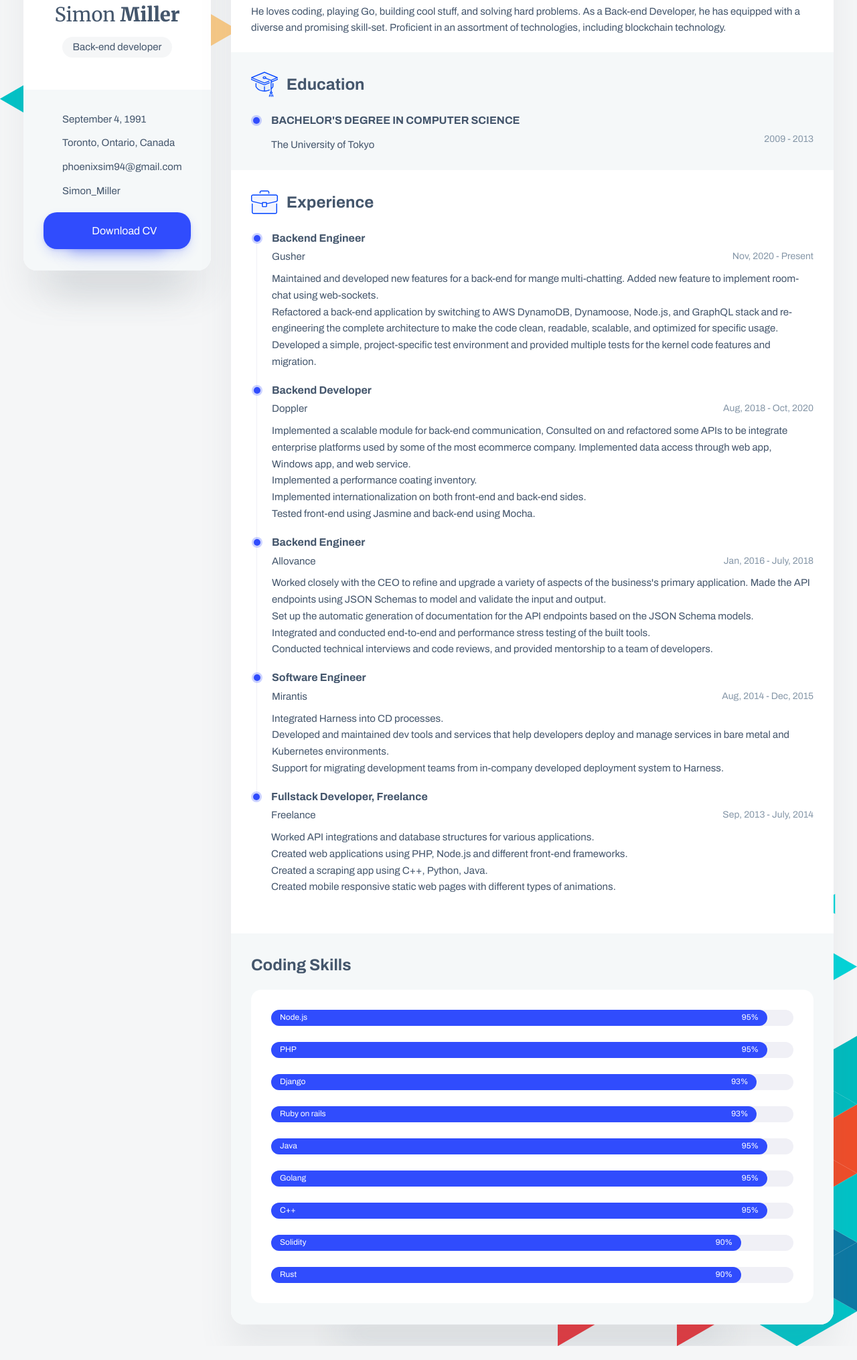
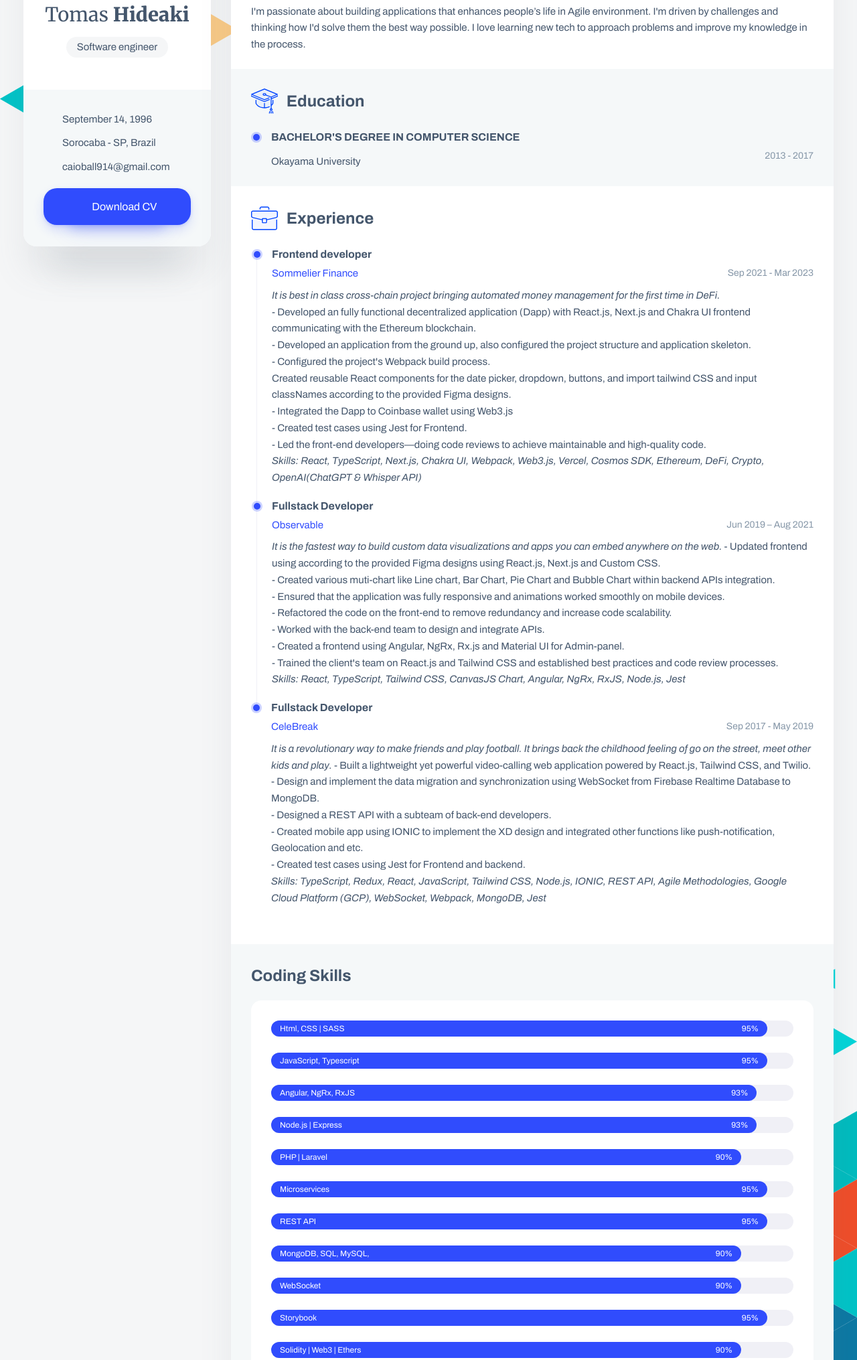
Before and after one commit to caioball914/caioball914.github.io, a plain HTML site: page index.html in a window 1280 px wide. Shown: the part 264-2295 px from the top of the page at 67% size. Before the commit the page ends 2274 px from the top, so only its background shows below. Drawn offline with Linux system fonts and the light colour scheme.

Commit message:
inital commit

```diff
--- a/index.html
+++ b/index.html
@@ -6,7 +6,7 @@
 
 <head>
 	<meta charset="utf-8" />
-	<title>Simon Miller</title>
+	<title>Tomas Hideaki</title>
 
 	<!-- Meta Data -->
 	<meta http-equiv="X-UA-Compatible" content="IE=edge">
@@ -68,42 +68,41 @@
 							</g>
 						</svg>
 						<div class="text-center">
-							<h3 class="title title--h3 sidebar__user-name"><span class="weight--500">Simon</span> Miller
+							<h3 class="title title--h3 sidebar__user-name"><span class="weight--500">Tomas </span>
+								Hideaki
 							</h3>
-							<div class="badge badge--light">Back-end developer</div>
+							<div class="badge badge--light">Software engineer</div>
 
 							<!-- Social -->
 							<div class="social">
-								<a class="social__link" href="https://github.com/phoenixsim94"><i class="font-icon icon-github"></i></a>
-								<a class="social__link" href="https://www.linkedin.com/in/simon-miller-888837254/"><i
+								<a class="social__link" href="https://github.com/caioball914"><i
+										class="font-icon icon-github"></i></a>
+								<a class="social__link" href="https://www.linkedin.com/in/tomas-hideaki-t914/"><i
 										class="font-icon icon-linkedin2"></i></a>
-								<a class="social__link" href="mailto:phoenixsim94@gmail.com"><i class="font-icon icon-google"></i></a>
+								<a class="social__link" href="mailto:caioball914@gmail.com"><i
+										class="font-icon icon-google"></i></a>
 							</div>
 						</div>
 
 						<div class="sidebar__info box-inner box-inner--rounded">
 							<ul class="contacts-block">
-								<li class="contacts-block__item" data-toggle="tooltip" data-placement="top" title="Birthday">
-									<i class="font-icon icon-calendar"></i>September 4, 1991
+								<li class="contacts-block__item" data-toggle="tooltip" data-placement="top"
+									title="Birthday">
+									<i class="font-icon icon-calendar"></i>September 14, 1996
 								</li>
-								<li class="contacts-block__item" data-toggle="tooltip" data-placement="top" title="Address">
-									<i class="font-icon icon-location"></i>Toronto, Ontario, Canada
+								<li class="contacts-block__item" data-toggle="tooltip" data-placement="top"
+									title="Address">
+									<i class="font-icon icon-location"></i>Sorocaba - SP, Brazil
 								</li>
-								<li class="contacts-block__item" data-toggle="tooltip" data-placement="top" title="E-mail">
-									<a href="mailto:phoenixsim94@gmail.com"><i
-											class="font-icon icon-envelope"></i>phoenixsim94@gmail.com</a>
-								</li>
-								<!-- <li class="contacts-block__item" data-toggle="tooltip" data-placement="top"
-									title="Phone">
-									<i class="font-icon icon-phone"></i>+1 (070) 123-4567
-								</li> -->
-								<li class="contacts-block__item" data-toggle="tooltip" data-placement="top" title="Skype">
-									<a href="https://join.skype.com/invite/teXBEksSIMLj"><i
-											class="font-icon icon-skype"></i>Simon_Miller</a>
+								<li class="contacts-block__item" data-toggle="tooltip" data-placement="top"
+									title="E-mail">
+									<a href="mailto:caioball914@gmail.com"><i
+											class="font-icon icon-envelope"></i>caioball914@gmail.com</a>
 								</li>
 							</ul>
 
-							<a class="btn" href="./assets/cv.pdf" target="_blank"><i class="font-icon icon-download"></i> Download
+							<a class="btn" href="./assets/cv.pdf" target="_blank"><i
+									class="font-icon icon-download"></i> Download
 								CV</a>
 						</div>
 					</div>
@@ -132,9 +131,11 @@
 						<!-- About -->
 						<div id="about" class="pb-0 pb-sm-2">
 							<h1 class="title title--h1 first-title title__separate">Summary</h1>
-							<p>He loves coding, playing Go, building cool stuff, and solving hard problems.
-								As a Back-end Developer, he has equipped with a diverse and promising skill-set.
-								Proficient in an assortment of technologies, including blockchain technology.</p>
+							<p>I'm passionate about building applications that enhances people’s life in Agile
+								environment. I'm
+								driven by challenges and thinking how I'd solve them the best way possible. I love
+								learning new
+								tech to approach problems and improve my knowledge in the process.</p>
 						</div>
 
 						<!-- What -->
@@ -143,7 +144,8 @@
 							<div class="pb-0">
 								<div class="row">
 									<div class="col-12 col-lg-12">
-										<h2 class="title title--h3"><img class="title-icon" src="assets/icons/icon-education.svg" alt="" />
+										<h2 class="title title--h3"><img class="title-icon"
+												src="assets/icons/icon-education.svg" alt="" />
 											Education</h2>
 										<div class="timeline">
 											<!-- Item -->
@@ -151,8 +153,8 @@
 												<h5 class="title title--h5 timeline__title">BACHELOR'S DEGREE IN
 													COMPUTER SCIENCE</h5>
 												<div class="company__period">
-													<p class="timeline__description">The University of Tokyo</p>
-													<span class="timeline__period">2009 - 2013</span>
+													<p class="timeline__description">Okayama University</p>
+													<span class="timeline__period">2013 - 2017</span>
 												</div>
 											</article>
 
@@ -168,99 +170,88 @@
 							<div class="pb-0">
 								<div class="row">
 									<div class="col-12 col-lg-12">
-										<h2 class="title title--h3"><img class="title-icon" src="assets/icons/icon-experience.svg" alt="" />
+										<h2 class="title title--h3"><img class="title-icon"
+												src="assets/icons/icon-experience.svg" alt="" />
 											Experience</h2>
 										<div class="timeline">
 											<!-- Item -->
 											<article class="timeline__item">
-												<h5 class="title title--h5 timeline__title">Backend Engineer</h5>
+												<h5 class="title title--h5 timeline__title">Frontend developer</h5>
 												<div class="company__period">
-													<span>Gusher</span>
-													<span class="timeline__period">Nov, 2020 - Present</span>
+													<a href="https://www.sommelier.finance/"><span>Sommelier
+															Finance</span></a>
+													<span class="timeline__period">Sep 2021 - Mar 2023</span>
 												</div>
-												<p class="timeline__description">Maintained and developed new features
-													for a back-end for mange multi-chatting.
-													Added new feature to implement room-chat using web-sockets.<br>
-													Refactored a back-end application by switching to AWS DynamoDB,
-													Dynamoose, Node.js, and GraphQL stack
-													and re-engineering the complete architecture to make the code clean,
-													readable, scalable, and optimized for
-													specific usage.<br>
-													Developed a simple, project-specific test environment and provided
-													multiple tests for the kernel code features
-													and migration.</p>
+												<p class="timeline__description"><em>It is best in class cross-chain
+													project bringing automated money management for the first time in
+													DeFi.</em> <br />
+													- Developed an fully functional decentralized application (Dapp)
+													with React.js, Next.js and Chakra UI frontend communicating with the
+													Ethereum blockchain. <br />
+													- Developed an application from the ground up, also configured the
+													project structure and application skeleton. <br />
+													- Configured the project's Webpack build process. <br />
+													Created reusable React components for the date picker, dropdown,
+													buttons, and import tailwind CSS and input classNames according to
+													the provided Figma designs. <br />
+													- Integrated the Dapp to Coinbase wallet using Web3.js <br />
+													- Created test cases using Jest for Frontend. <br />
+													- Led the front-end developers—doing code reviews to achieve
+													maintainable and high-quality code. <br />
+													<em>Skills: React, TypeScript, Next.js, Chakra UI, Webpack, Web3.js,
+													Vercel, Cosmos SDK, Ethereum, DeFi, Crypto, OpenAI(ChatGPT & Whisper
+													API)</em></p>
 											</article>
 
 											<!-- Item -->
 											<article class="timeline__item">
-												<h5 class="title title--h5 timeline__title">Backend Developer</h5>
+												<h5 class="title title--h5 timeline__title">Fullstack Developer</h5>
 												<div class="company__period">
-													<span>Doppler</span>
-													<span class="timeline__period">Aug, 2018 - Oct, 2020</span>
+													<a href="https://observablehq.com/"><span>Observable</span></a>
+													<span class="timeline__period">Jun 2019 – Aug 2021</span>
 												</div>
-												<p class="timeline__description">Implemented a scalable module for
-													back-end communication,
-													Consulted on and refactored some APIs to be integrate enterprise
-													platforms used by some of the most ecommerce company.
-													Implemented data access through web app, Windows app, and web
-													service. <br>
-													Implemented a performance coating inventory. <br>
-													Implemented internationalization on both front-end and back-end
-													sides. <br>
-													Tested front-end using Jasmine and back-end using Mocha.
+												<p class="timeline__description"><em>It is the fastest way to build custom
+													data visualizations and apps you can embed anywhere on the web.</em>
+													- Updated frontend using according to the provided Figma designs
+													using React.js, Next.js and Custom CSS. <br />
+													- Created various muti-chart like Line chart, Bar Chart, Pie Chart
+													and Bubble Chart within backend APIs integration. <br />
+													- Ensured that the application was fully responsive and animations
+													worked smoothly on mobile devices. <br />
+													- Refactored the code on the front-end to remove redundancy and
+													increase code scalability. <br />
+													- Worked with the back-end team to design and integrate APIs. <br />
+													- Created a frontend using Angular, NgRx, Rx.js and Material UI for
+													Admin-panel. <br />
+													- Trained the client's team on React.js and Tailwind CSS and
+													established best practices and code review processes. <br />
+													<em>Skills: React, TypeScript, Tailwind CSS, CanvasJS Chart, Angular,
+													NgRx, RxJS, Node.js, Jest</em>
 												</p>
 											</article>
 
 											<!-- Item -->
 											<article class="timeline__item">
-												<h5 class="title title--h5 timeline__title">Backend Engineer</h5>
+												<h5 class="title title--h5 timeline__title">Fullstack Developer</h5>
 												<div class="company__period">
-													<span>Allovance</span>
-													<span class="timeline__period">Jan, 2016 - July, 2018</span>
+													<a href="https://celebreak.com/"><span>CeleBreak</span></a>
+													<span class="timeline__period">Sep 2017 - May 2019</span>
 												</div>
-												<p class="timeline__description">Worked closely with the CEO to refine
-													and upgrade a variety of aspects of the business's primary
-													application.
-													Made the API endpoints using JSON Schemas to model and validate the
-													input and output. <br>
-													Set up the automatic generation of documentation for the API
-													endpoints based on the JSON Schema models. <br>
-													Integrated and conducted end-to-end and performance stress testing
-													of the built tools. <br>
-													Conducted technical interviews and code reviews, and provided
-													mentorship to a team of developers.</p>
-											</article>
-
-											<!-- Item -->
-											<article class="timeline__item">
-												<h5 class="title title--h5 timeline__title">Software Engineer</h5>
-												<div class="company__period">
-													<span>Mirantis</span>
-													<span class="timeline__period">Aug, 2014 - Dec, 2015</span>
-												</div>
-												<p class="timeline__description">Integrated Harness into CD processes. <br>
-													Developed and maintained dev tools and services that help developers deploy and manage
-													services in bare metal and Kubernetes environments.<br>
-													Support for migrating development teams from in-company developed deployment system to
-													Harness.
-												</p>
-											</article>
-
-											<!-- Item -->
-											<article class="timeline__item">
-												<h5 class="title title--h5 timeline__title">Fullstack Developer,
-													Freelance</h5>
-												<div class="company__period">
-													<span>Freelance</span>
-													<span class="timeline__period">Sep, 2013 - July, 2014</span>
-												</div>
-												<p class="timeline__description">Worked API integrations and database
-													structures for various applications. <br>
-													Created web applications using PHP, Node.js and different front-end
-													frameworks. <br>
-													Created a scraping app using C++, Python, Java. <br>
-													Created mobile responsive static web pages with different types of
-													animations.</p>
+												<p class="timeline__description"><em>It is a revolutionary way to make
+													friends and play football. It brings back the childhood feeling of
+													go on the street, meet other kids and play.</em>
+													- Built a lightweight yet powerful video-calling web application
+													powered by React.js, Tailwind CSS, and Twilio. <br />
+													- Design and implement the data migration and synchronization using
+													WebSocket from Firebase Realtime Database to MongoDB. <br />
+													- Designed a REST API with a subteam of back-end developers. <br />
+													- Created mobile app using IONIC to implement the XD design and
+													integrated other functions like push-notification, Geolocation and
+													etc. <br />
+													- Created test cases using Jest for Frontend and backend. <br />
+													<em>Skills: TypeScript, Redux, React, JavaScript, Tailwind CSS, Node.js,
+													IONIC, REST API, Agile Methodologies, Google Cloud Platform (GCP),
+													WebSocket, Webpack, MongoDB, Jest</em></p>
 											</article>
 										</div>
 									</div>
@@ -276,84 +267,102 @@
 									<div class="box box__second">
 										<!-- Progress -->
 										<div class="progress">
-											<div class="progress-bar" role="progressbar" aria-valuenow="95" aria-valuemin="0"
-												aria-valuemax="100">
-												<div class="progress-text"><span>Node.js</span><span>95%</span></div>
+											<div class="progress-bar" role="progressbar" aria-valuenow="95"
+												aria-valuemin="0" aria-valuemax="100">
+												<div class="progress-text"><span>Html, CSS | SASS</span><span>95%</span></div>
 											</div>
-											<div class="progress-text"><span>Node.js</span></div>
+											<div class="progress-text"><span>Html, CSS | SASS</span></div>
 										</div>
 
 										<!-- Progress -->
 										<div class="progress">
-											<div class="progress-bar" role="progressbar" aria-valuenow="95" aria-valuemin="0"
-												aria-valuemax="100">
-												<div class="progress-text"><span>PHP</span><span>95%</span></div>
+											<div class="progress-bar" role="progressbar" aria-valuenow="95"
+												aria-valuemin="0" aria-valuemax="100">
+												<div class="progress-text"><span>JavaScript, Typescript</span><span>95%</span></div>
 											</div>
-											<div class="progress-text"><span>PHP</span></div>
+											<div class="progress-text"><span>JavaScript, Typescript</span></div>
 										</div>
 
 										<!-- Progress -->
 										<div class="progress">
-											<div class="progress-bar" role="progressbar" aria-valuenow="93" aria-valuemin="0"
-												aria-valuemax="100">
-												<div class="progress-text"><span>Django</span><span>93%</span></div>
+											<div class="progress-bar" role="progressbar" aria-valuenow="93"
+												aria-valuemin="0" aria-valuemax="100">
+												<div class="progress-text"><span>Angular, NgRx, RxJS</span><span>93%</span></div>
 											</div>
-											<div class="progress-text"><span>Django</span></div>
+											<div class="progress-text"><span>Angular, NgRx, RxJS</span></div>
 										</div>
 
 										<!-- Progress -->
 										<div class="progress">
-											<div class="progress-bar" role="progressbar" aria-valuenow="93" aria-valuemin="0"
-												aria-valuemax="100">
-												<div class="progress-text"><span>Ruby on rails</span><span>93%</span>
+											<div class="progress-bar" role="progressbar" aria-valuenow="93"
+												aria-valuemin="0" aria-valuemax="100">
+												<div class="progress-text"><span>Node.js | Express</span><span>93%</span>
 												</div>
 											</div>
-											<div class="progress-text"><span>Ruby on rails</span></div>
+											<div class="progress-text"><span>Node.js | Express</span></div>
 										</div>
 
 										<!-- Progress -->
 										<div class="progress">
-											<div class="progress-bar" role="progressbar" aria-valuenow="95" aria-valuemin="0"
-												aria-valuemax="100">
-												<div class="progress-text"><span>Java</span><span>95%</span></div>
+											<div class="progress-bar" role="progressbar" aria-valuenow="90"
+												aria-valuemin="0" aria-valuemax="100">
+												<div class="progress-text"><span>PHP | Laravel</span><span>90%</span></div>
 											</div>
-											<div class="progress-text"><span>Java</span></div>
+											<div class="progress-text"><span>PHP | Laravel</span></div>
 										</div>
 
 										<!-- Progress -->
 										<div class="progress">
-											<div class="progress-bar" role="progressbar" aria-valuenow="95" aria-valuemin="0"
-												aria-valuemax="100">
-												<div class="progress-text"><span>Golang</span><span>95%</span></div>
+											<div class="progress-bar" role="progressbar" aria-valuenow="95"
+												aria-valuemin="0" aria-valuemax="100">
+												<div class="progress-text"><span>Microservices</span><span>95%</span></div>
 											</div>
-											<div class="progress-text"><span>Golang</span></div>
+											<div class="progress-text"><span>Microservices</span></div>
 										</div>
 
 										<!-- Progress -->
 										<div class="progress">
-											<div class="progress-bar" role="progressbar" aria-valuenow="95" aria-valuemin="0"
-												aria-valuemax="100">
-												<div class="progress-text"><span>C++</span><span>95%</span></div>
+											<div class="progress-bar" role="progressbar" aria-valuenow="95"
+												aria-valuemin="0" aria-valuemax="100">
+												<div class="progress-text"><span>REST API</span><span>95%</span></div>
 											</div>
-											<div class="progress-text"><span>C++</span></div>
+											<div class="progress-text"><span>REST API</span></div>
 										</div>
 
 										<!-- Progress -->
 										<div class="progress">
-											<div class="progress-bar" role="progressbar" aria-valuenow="90" aria-valuemin="0"
-												aria-valuemax="100">
-												<div class="progress-text"><span>Solidity</span><span>90%</span></div>
+											<div class="progress-bar" role="progressbar" aria-valuenow="90"
+												aria-valuemin="0" aria-valuemax="100">
+												<div class="progress-text"><span>MongoDB, SQL, MySQL,</span><span>90%</span></div>
 											</div>
-											<div class="progress-text"><span>Solidity</span></div>
+											<div class="progress-text"><span>PostgreSQL, GraphQL</span></div>
 										</div>
 
 										<!-- Progress -->
 										<div class="progress">
-											<div class="progress-bar" role="progressbar" aria-valuenow="90" aria-valuemin="0"
-												aria-valuemax="100">
-												<div class="progress-text"><span>Rust</span><span>90%</span></div>
+											<div class="progress-bar" role="progressbar" aria-valuenow="90"
+												aria-valuemin="0" aria-valuemax="100">
+												<div class="progress-text"><span>WebSocket</span><span>90%</span></div>
 											</div>
-											<div class="progress-text"><span>Rust</span></div>
+											<div class="progress-text"><span>WebSocket</span></div>
+										</div>
+
+										<!-- Progress -->
+										<div class="progress">
+											<div class="progress-bar" role="progressbar" aria-valuenow="95"
+												aria-valuemin="0" aria-valuemax="100">
+												<div class="progress-text"><span>Storybook</span><span>95%</span></div>
+											</div>
+											<div class="progress-text"><span>Storybook</span></div>
+										</div>
+
+										<!-- Progress -->
+										<div class="progress">
+											<div class="progress-bar" role="progressbar" aria-valuenow="90"
+												aria-valuemin="0" aria-valuemax="100">
+												<div class="progress-text"><span>Solidity | Web3 | Ethers</span><span>90%</span></div>
+											</div>
+											<div class="progress-text"><span>Solidity | Web3 | Ethers</span></div>
 										</div>
 									</div>
 								</div>
```
Also changed, not shown: assets/img/avatar-1.jpg, assets/img/avatar-2.jpg (deleted), assets/img/avatar-3.jpg (deleted), assets/img/avatar-4.jpg (deleted), assets/img/avatar-5.jpg (deleted), assets/img/avatar-6.jpg (deleted), assets/img/image_01.jpg (deleted), assets/img/image_02.jpg (deleted), assets/img/image_03.jpg (deleted), assets/img/image_04.jpg (deleted), assets/img/image_05.jpg (deleted), assets/img/image_06.jpg (deleted), assets/img/image_07.jpg (deleted), assets/img/image_08.jpg (deleted), 2 more files, 1 other file.
